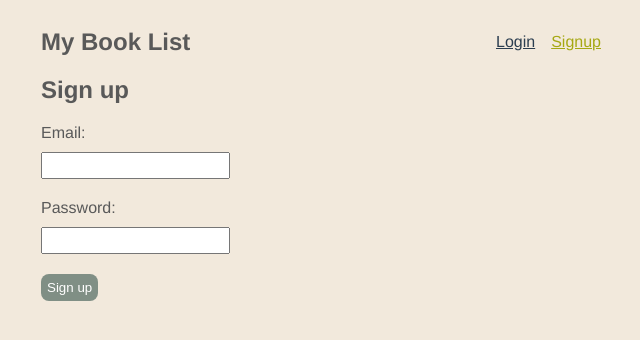
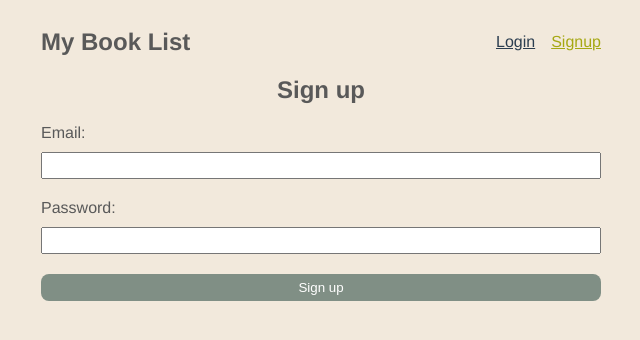
Before and after one commit to alexquar/U-books, a Vue app: page /signup in a window 1280 px wide. Shown: the top 340 px of the page, without its empty margins (319-959 px from the left). Built offline with nearby package versions, Linux system fonts and the light colour scheme; no server answers.

Commit message:
Users can only see their books

```diff
--- a/src/components/CreateBookForm.vue
+++ b/src/components/CreateBookForm.vue
@@ -16,14 +16,15 @@
 import { ref } from 'vue'
 import { db } from '@/firebase/config'
 import { addDoc, collection } from 'firebase/firestore'
+import getUser from '../composables/getUser'
 export default {
   setup() {
     const title = ref('')
     const author = ref('')
-
+    const {user} = getUser()
     const handleSubmit = async () => {
       const colRef = collection(db,'books')
-     await addDoc(colRef, {title : title.value, author : author.value, isFav : false})
+     await addDoc(colRef, {title : title.value, author : author.value, isFav : false, userUid : user.value.uid })
       title.value = ''
       author.value = ''
     }
--- a/src/composables/getCollection.js
+++ b/src/composables/getCollection.js
@@ -2,13 +2,18 @@ import { ref, watchEffect } from 'vue'
 
 // firebase imports
 import { db } from '../firebase/config'
-import { collection, onSnapshot } from 'firebase/firestore'
+import { collection, onSnapshot, query, where } from 'firebase/firestore'
 
-const getCollection = (c) => {
+const getCollection = (c, q) => {
   const documents = ref(null)
 
   // collection reference
   let colRef = collection(db, c)
+
+  if (q) {
+    console.log(...q)
+    colRef = query(colRef, where(...q))
+  }
 
   const unsub = onSnapshot(colRef, snapshot => {
     let results = []
--- a/src/views/Home.vue
+++ b/src/views/Home.vue
@@ -29,7 +29,7 @@ export default {
   setup() {
     const { user } = getUser()
     const router = useRouter()
-    const {documents : books} = getCollection('books')
+    const {documents : books} = getCollection('books', ['userUid', '==', user.value.uid])
     const handleDelete = async (book) => {
       const docRef = doc(db, 'books', book.id)
       deleteDoc(docRef)
--- a/src/views/Login.vue
+++ b/src/views/Login.vue
@@ -38,3 +38,15 @@ export default {
   }
 }
 </script>
+
+<style scoped>
+form{
+  display: flex;
+  flex-direction: column;
+  justify-content: center;
+}
+h2{
+  text-align: center;
+}
+
+</style>
--- a/src/views/Signup.vue
+++ b/src/views/Signup.vue
@@ -34,3 +34,16 @@ export default {
   }
 }
 </script>
+
+
+<style scoped>
+form{
+  display: flex;
+  flex-direction: column;
+  justify-content: center;
+}
+h2{
+  text-align: center;
+}
+
+</style>
```
